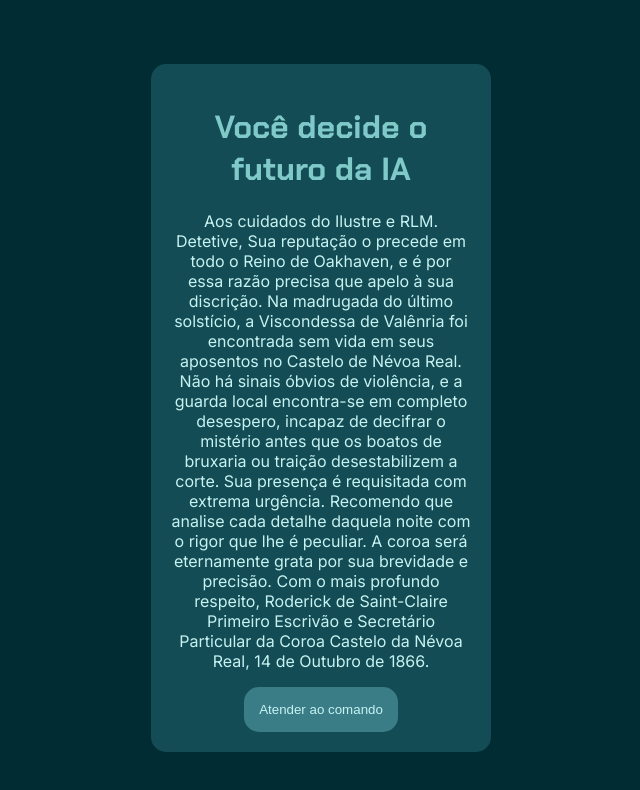
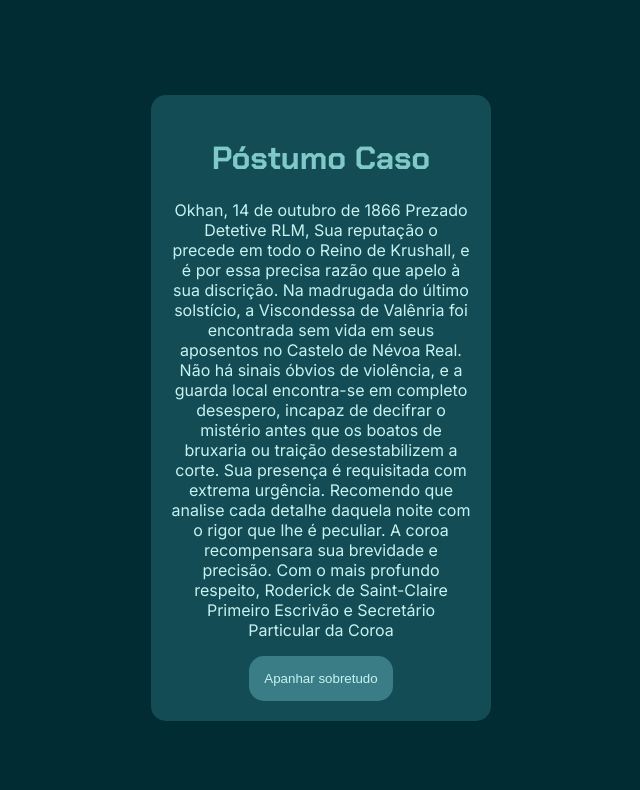
Before and after one commit to MatosoFelipe-dev/Alura---Historia-IA, a plain HTML site: page index.html in a window 1280 px wide. Shown: the whole page, without its empty margins (319-959 px from the left). Drawn offline with Linux system fonts and the light colour scheme.

Commit message:
Update index.html

```diff
--- a/index.html
+++ b/index.html
@@ -8,11 +8,14 @@
 </head>
 <body>
     <div class="caixa-principal">
-        <h1>Você decide o futuro da IA</h1>
+        <h1>Póstumo Caso</h1>
         <div class="tela-inicial">
-            <p> Aos cuidados do Ilustre e RLM. Detetive,
-                Sua reputação o precede em todo o Reino de Oakhaven, e é por
-                essa razão precisa que apelo à sua discrição. Na madrugada do
+            <p> Okhan, 14 de outubro de 1866
+
+                Prezado Detetive RLM,
+
+                Sua reputação o precede em todo o Reino de Krushall, e é por
+                essa precisa razão que apelo à sua discrição. Na madrugada do
                 último solstício, a Viscondessa de Valênria foi encontrada
                 sem vida em seus aposentos no Castelo de Névoa Real. Não há
                 sinais óbvios de violência, e a guarda local encontra-se em
@@ -20,16 +23,14 @@
                 os boatos de bruxaria ou traição desestabilizem a corte.
                 Sua presença é requisitada com extrema urgência. Recomendo
                 que analise cada detalhe daquela noite com o rigor que lhe é
-                peculiar. A coroa será eternamente grata por sua brevidade e
+                peculiar. A coroa recompensara sua brevidade e
                 precisão.
 
                 Com o mais profundo respeito,
                 Roderick de Saint-Claire
                 Primeiro Escrivão e Secretário Particular da Coroa
-
-                Castelo da Névoa Real, 14 de Outubro de 1866.
             </p>
-            <button class="iniciar-btn">Atender ao comando</button>
+            <button class="iniciar-btn">Apanhar sobretudo</button>
         </div>
         <div class="caixa-perguntas"></div>
         <div class="caixa-alternativas"></div>
```
